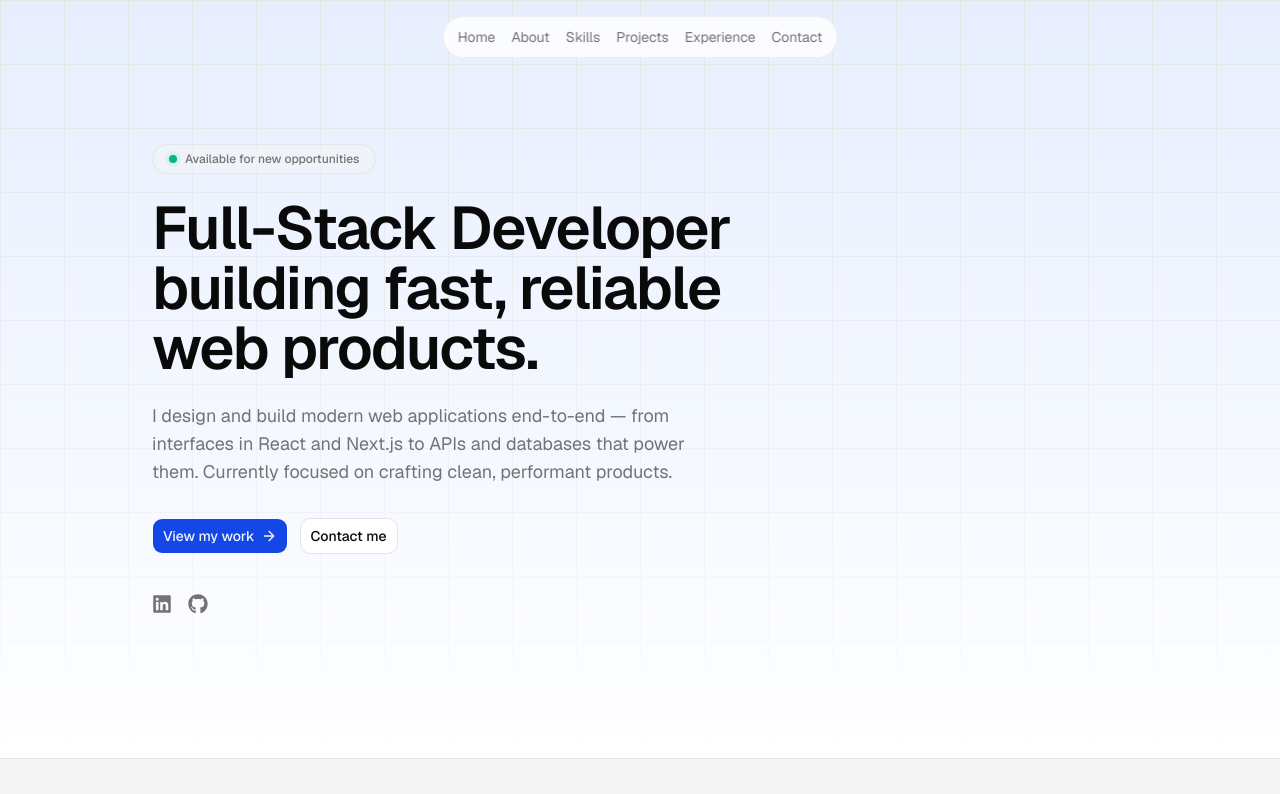
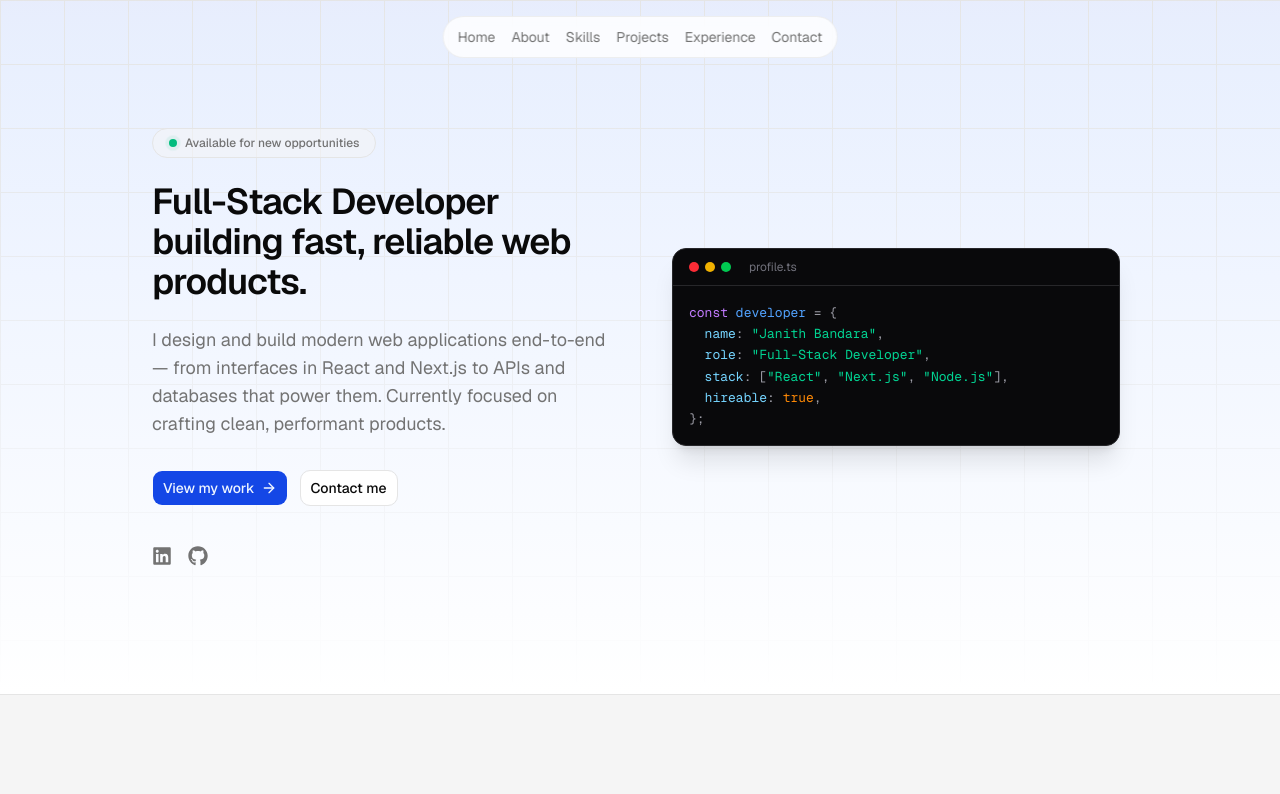
Before and after one commit to janithbandara1/portfolio, a Next.js app: page / in a window 1280 px wide. Shown: the top 794 px of the page. Built offline with nearby package versions, Linux system fonts and the light colour scheme.

Commit message:
Refactor Hero component for improved layout and added social media links

```diff
--- a/components/hero.tsx
+++ b/components/hero.tsx
@@ -14,7 +14,8 @@ export function Hero() {
         className="pointer-events-none absolute inset-0 bg-[linear-gradient(to_right,var(--border)_1px,transparent_1px),linear-gradient(to_bottom,var(--border)_1px,transparent_1px)] bg-[size:64px_64px] [mask-image:linear-gradient(to_bottom,#000_0%,transparent_100%)]"
         aria-hidden="true"
       />
-      <div className="relative mx-auto flex w-full max-w-5xl flex-col items-start gap-6 px-6 py-28 sm:py-36">
+      <div className="relative mx-auto grid w-full max-w-5xl items-center gap-8 px-6 py-24 sm:py-32 md:grid-cols-2 lg:gap-12">
+        <div className="flex flex-col items-start gap-6">
           <div className="inline-flex items-center gap-2 rounded-full border border-border bg-muted/50 px-4 py-1.5 text-xs font-medium text-muted-foreground">
             <span className="relative flex h-2 w-2">
               <span className="absolute inline-flex h-full w-full animate-ping rounded-full bg-emerald-500 opacity-75" />
@@ -22,10 +23,10 @@ export function Hero() {
             </span>
             {hero.availability}
           </div>
-        <h1 className="max-w-2xl text-4xl font-semibold tracking-tight sm:text-6xl">
+          <h1 className="text-3xl font-semibold tracking-tight sm:text-4xl md:text-3xl lg:text-4xl">
             {hero.headline}
           </h1>
-        <p className="max-w-xl text-base text-muted-foreground sm:text-lg">
+          <p className="text-base text-muted-foreground sm:text-lg md:text-base lg:text-lg">
             {hero.description}
           </p>
 
@@ -65,6 +66,51 @@ export function Hero() {
             </a>
           </div>
         </div>
+
+        <div className="mx-auto hidden w-full max-w-md overflow-hidden rounded-xl border border-zinc-800 bg-zinc-950 shadow-xl md:block">
+          <div className="flex items-center gap-1.5 border-b border-zinc-800 px-4 py-2.5">
+            <span className="size-2.5 rounded-full bg-red-500" />
+            <span className="size-2.5 rounded-full bg-yellow-500" />
+            <span className="size-2.5 rounded-full bg-green-500" />
+            <span className="ml-3 text-xs text-zinc-500">profile.ts</span>
+          </div>
+          <pre className="overflow-x-auto p-4 font-mono text-[13px] leading-relaxed">
+            <code>
+              <span className="text-purple-400">const</span>{" "}
+              <span className="text-blue-400">developer</span>{" "}
+              <span className="text-zinc-400">=</span>{" "}
+              <span className="text-zinc-400">{"{"}</span>
+              {"\n  "}
+              <span className="text-sky-300">name</span>
+              <span className="text-zinc-400">:</span>{" "}
+              <span className="text-emerald-400">&quot;{siteConfig.name}&quot;</span>
+              <span className="text-zinc-400">,</span>
+              {"\n  "}
+              <span className="text-sky-300">role</span>
+              <span className="text-zinc-400">:</span>{" "}
+              <span className="text-emerald-400">&quot;{siteConfig.role}&quot;</span>
+              <span className="text-zinc-400">,</span>
+              {"\n  "}
+              <span className="text-sky-300">stack</span>
+              <span className="text-zinc-400">:</span>{" "}
+              <span className="text-zinc-400">[</span>
+              <span className="text-emerald-400">&quot;React&quot;</span>
+              <span className="text-zinc-400">, </span>
+              <span className="text-emerald-400">&quot;Next.js&quot;</span>
+              <span className="text-zinc-400">, </span>
+              <span className="text-emerald-400">&quot;Node.js&quot;</span>
+              <span className="text-zinc-400">],</span>
+              {"\n  "}
+              <span className="text-sky-300">hireable</span>
+              <span className="text-zinc-400">:</span>{" "}
+              <span className="text-orange-400">true</span>
+              <span className="text-zinc-400">,</span>
+              {"\n"}
+              <span className="text-zinc-400">{"};"}</span>
+            </code>
+          </pre>
+        </div>
+      </div>
     </section>
   );
 }
```
Lines whose indentation alone changed are shown as unchanged.
